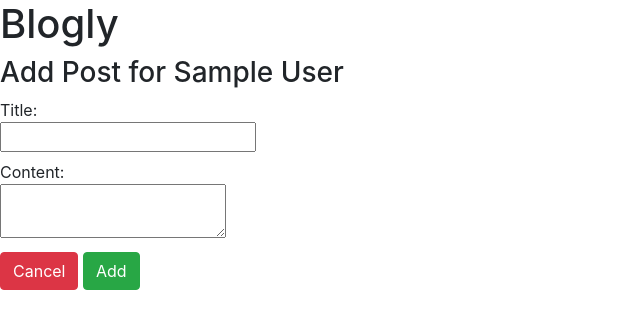
After one commit to ccortney/blogly, a Flask app: page /users/1/posts/new in a window 1280 px wide. The commit adds this page. Shown: the top 329 px of the page, without its empty margins (0-640 px from the left). Run offline with Flask 2, Linux system fonts and the light colour scheme; tables that the repository leaves empty hold one stand-in row (values such as "Sample post"); some libraries are stand-ins or nearby versions.

Commit message:
second commit

```diff
--- a/app.py
+++ b/app.py
@@ -80,3 +80,13 @@ def delete_user(user_id):
     user.session.commit()
 
     return redirect('/users')
+
+@app.route('/users/<int:user_id>/posts/new')
+def add_post_form(user_id):
+    """Shows form to add a post"""
+    user = User.query.get(user_id)
+    return render_template('add_post_form.html', user = user)
+
+@app.route('/users/<int:user_id>/posts/new', methods = ["POST"])
+def add_post(user_id):
+    """Adds the post"""
--- /dev/null
+++ b/templates/add_post_form.html
@@ -0,0 +1,20 @@
+{% extends 'base.html' %}
+
+{% block content %}
+<h3>Add Post for {{user.first_name}} {{user.last_name}}</h3>
+
+<form action="/users/{{user.id}}/posts/new" method="POST">
+
+    <label for="title">Title:<br>
+        <input type="text" name="title" required>
+    </label><br>
+    <label for="content">Content:<br>
+        <textarea id="content" ></textarea>
+    </label><br>
+    <a href="/users/{{user.id}}" class = 'btn btn-danger'>Cancel</a>
+    <button class = 'btn btn-success'>Add</button>
+</form>
+
+
+
+{% endblock %}
--- a/templates/user_details.html
+++ b/templates/user_details.html
@@ -8,6 +8,8 @@
 <a href="/users/{{user.id}}/delete" class = 'btn btn-danger'>Delete</a>
 <a href="/users" class = 'btn btn-secondary'>Return to All Users</a>
 
+<h2>Posts</h2>
+<a href="/users/{{user.id}}/posts/new" class = 'btn btn-primary'>Add Post</a>
 
 
 {% endblock %}
```
Also changed, not shown: models.py (+18 -0 lines).
